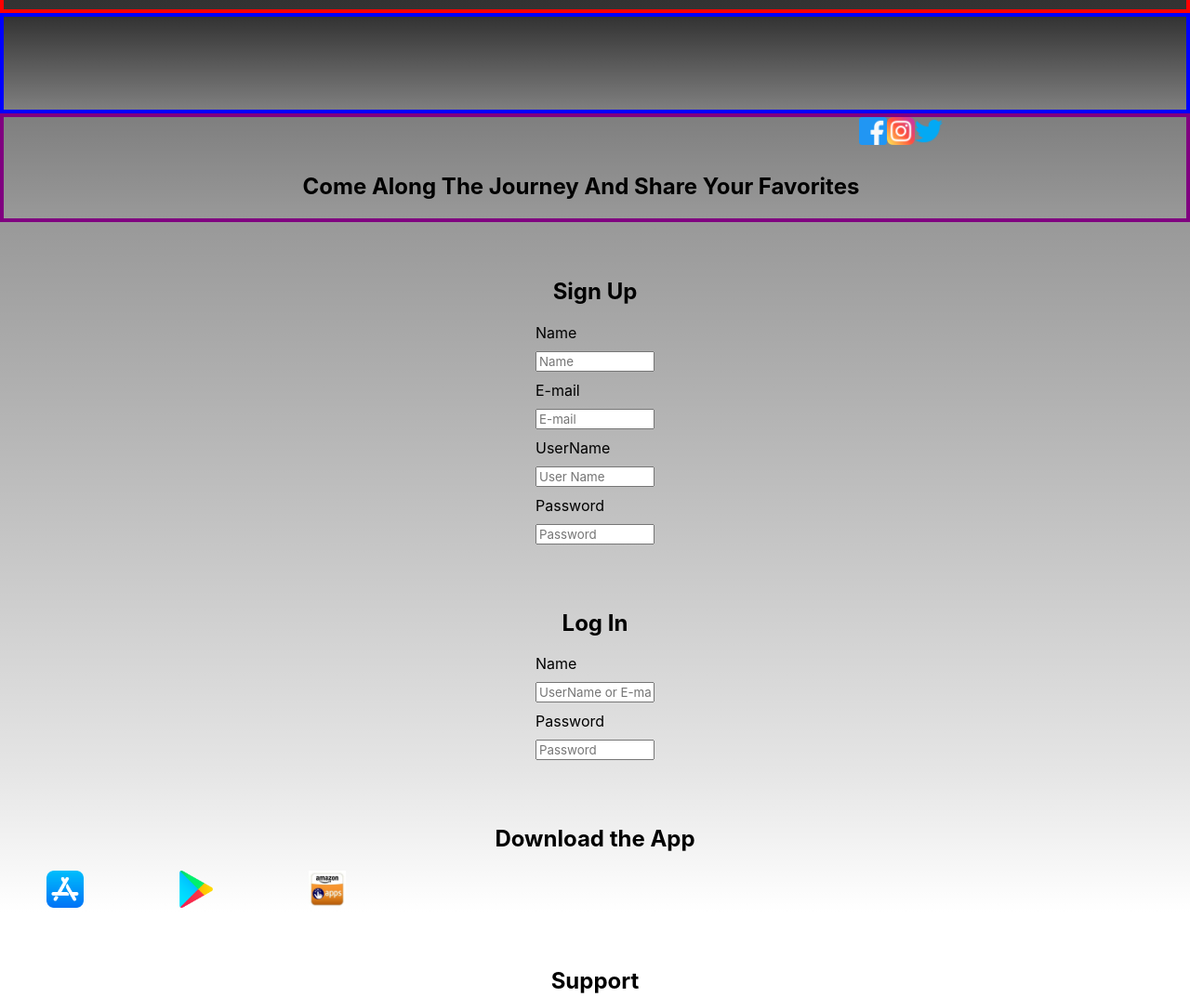
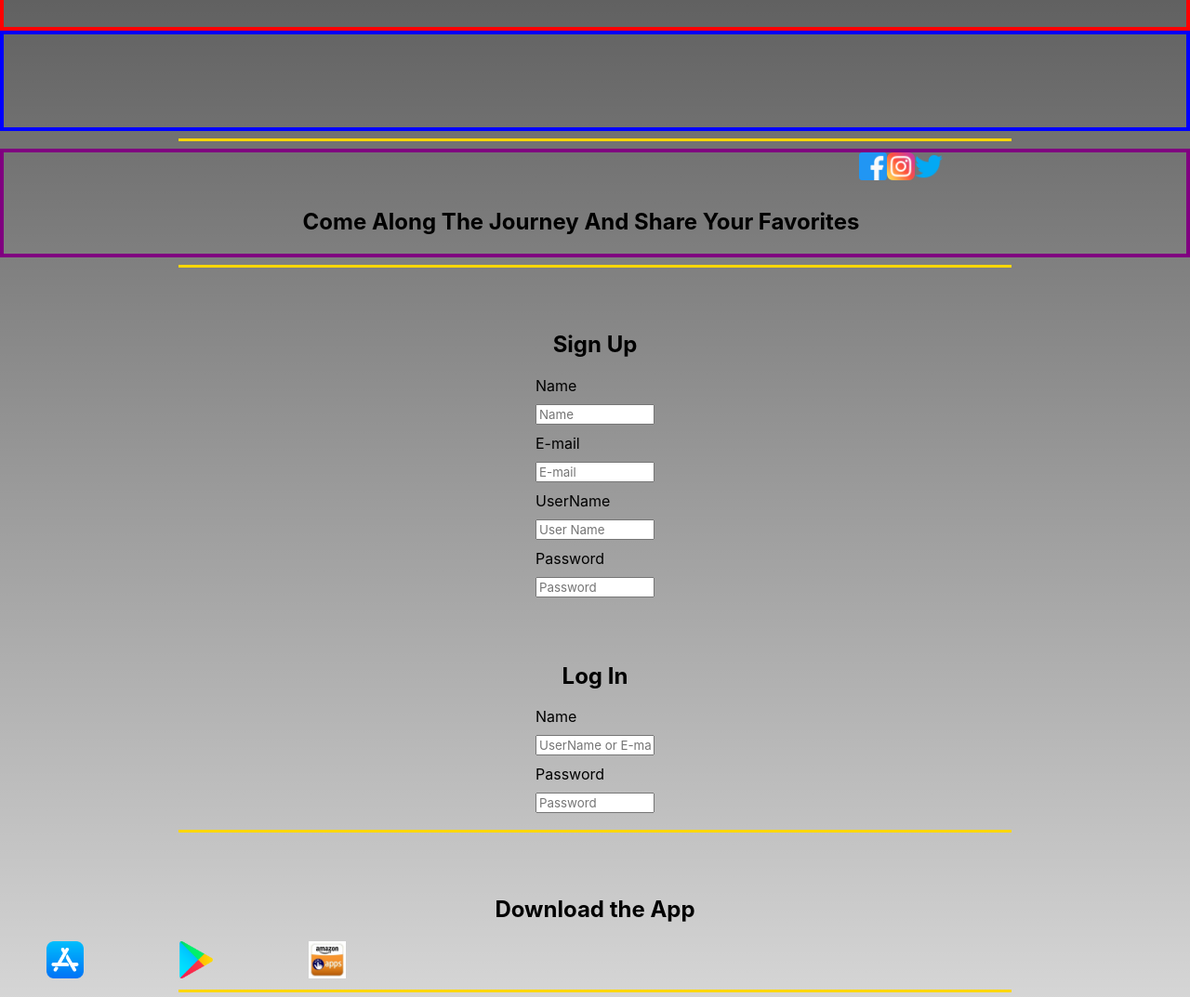
Before and after one commit to BrandonOkman/CinioFile, a plain HTML site: page index.html in a window 1280 px wide. Shown: the part 1600-2673 px from the top of the page at 93% size. Drawn offline with nearby package versions, Linux system fonts and the light colour scheme; a web font is replaced by a local one.

Commit message:
added <hr> and fixed linear gradient

```diff
--- a/index.html
+++ b/index.html
@@ -3,6 +3,14 @@
 
 <head>
   <meta charset="UTF-8">
+  <style>
+    hr{
+        height: 3px;
+        background-color:gold;
+        border: none;
+        width: 70%
+    }
+</style>
   <meta http-equiv="X-UA-Compatible" content="IE=edge">
   <meta name="viewport" content="width=device-width, initial-scale=1.0">
   <link rel="stylesheet" href="style.css">
@@ -46,6 +54,10 @@
   </section>
 
   <!-- Search Area -->
+  <div class="whole">
+
+
+
   <section>
     <div class="search">
       <h2>Search</h2>
@@ -56,6 +68,7 @@
     </div>
   </section>
   <!-- Results for search -->
+  <hr>
   <section class="results">
     <div class="userSongs">
       <a class="userFavorites">Your Movies, TV Shows, and Video Games</a>
@@ -85,6 +98,7 @@
   </section>
 
   <!-- Social Media Flex -->
+  <hr>
   <section class="social-icons-flex">
     <div class="section_header">
       <h1>Come Along The Journey And Share Your Favorites</h1>
@@ -96,6 +110,7 @@
     </div>
   </section>
 
+  <hr>
   <section class="join_us">
     <div class="section_header">
       <h1>Sign Up</h1>
@@ -121,6 +136,7 @@
     </form>
   </section>
 
+  <hr>
   <section class="download">
     <div class="section_header">
       <h1>Download the App</h1>
@@ -132,6 +148,7 @@
       </div>
   </section>
 
+  <hr>
   <section class="support">
     <div class="section_header">
       <h1>Support</h1>
@@ -146,6 +163,7 @@
       <button class= "contact-form-button">Submit</button>
     </form>
   </section>
+  </div>
 
   <script src="https://code.jquery.com/jquery-3.5.1.min.js"></script>
   <script src="script.js"></script>
--- a/style.css
+++ b/style.css
@@ -100,7 +100,6 @@ body{
 
 .search{
     height: 300px;
-    background: linear-gradient(rgba(255, 255, 255, 0.199, white));
     display: flex;
     justify-content: center;
     align-items: center;
@@ -124,7 +123,6 @@ form{
 .results{
     display: flex;
     height: 600px;
-    background: linear-gradient(black, rgba(255, 255, 255, 0.199));
     color: white;
     justify-content: center;
     border: red 4px solid;
@@ -157,14 +155,12 @@ ul {
 .player {
     flex: display;
     height: 100px;
-    background: linear-gradient(rgba(255, 255, 255, 0.199), rgba(255, 255, 255, 0.499));
     border: blue 4px solid;
 }
 
 .social-icons-flex {
     display: flex;
     justify-content: center;
-    background: linear-gradient(rgba(255, 255, 255, 0.499), rgba(255, 255, 255, 0.599));
     border: purple 4px solid;
 
 }
@@ -179,11 +175,9 @@ ul {
     display:flex;
     flex-direction: column;
     align-items: center;
-    background: linear-gradient(rgba(255, 255, 255, 0.599), rgba(255, 255, 255, 0.899));
 }
 
 .download {
-    background: linear-gradient(rgba(255, 255, 255, 0.899), rgba(255, 255, 255, 0.999));
     background-size: cover;
 }
 
@@ -207,7 +201,6 @@ ul {
     align-items: center;
     flex-direction: column;
     padding: 0px 0px 40px 0px;
-    background: linear-gradient(rgba(255, 255, 255, 0.999), rgb(255, 255, 255));
 }
 
 .contact-form-button {
@@ -225,3 +218,7 @@ ul {
     /* margin: 30px 0px 0px 0px */
     padding: 40px 0px 0px 0px;
 }
+
+.whole {
+    background: linear-gradient(rgba(255, 255, 255, 0), rgb(255, 255, 255));
+}
```
